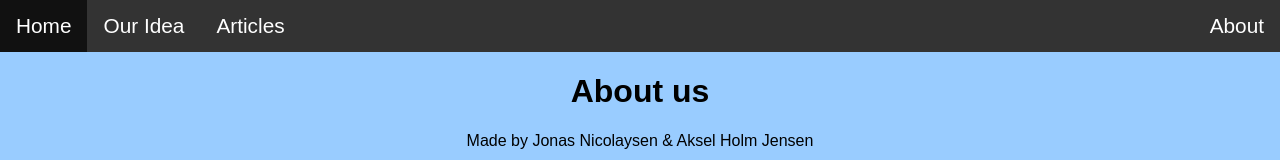
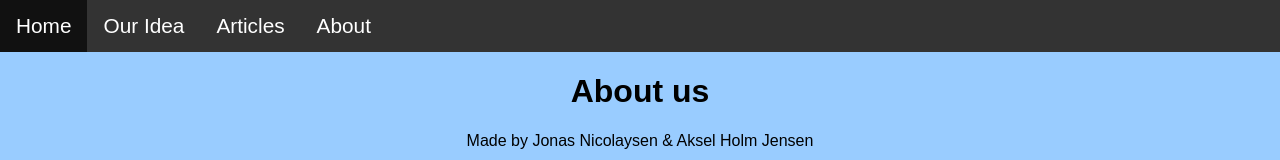
Before and after one commit to jonasnico/nettside-1, a plain HTML site: page about.html in a window 1280 px wide. Shown: the top 160 px of the page. Drawn offline with Linux system fonts and the light colour scheme.

Commit message:
Fjernet float right

```diff
--- a/about.html
+++ b/about.html
@@ -13,7 +13,7 @@
           <li><a href="index.html">Home</a></li>
           <li><a href="idea.html">Our Idea</a></li>
           <li><a href="articles.html">Articles</a></li>
-          <li style="float:right"><a href="about.html">About</a></li>
+          <li><a href="about.html">About</a></li>
          </ul>
         </nav>
       </header>
```
Also changed, not shown: articles.html (+1 -1 lines), idea.html (+1 -1 lines), index.html (+1 -1 lines).
